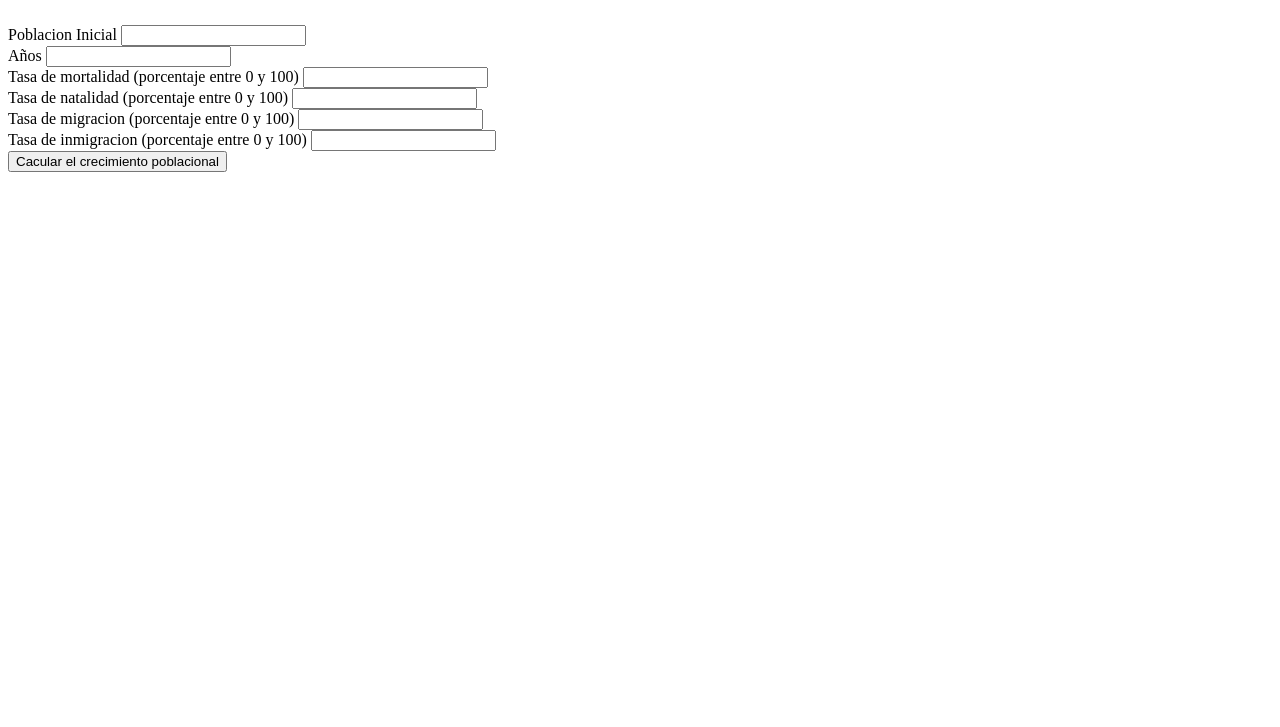
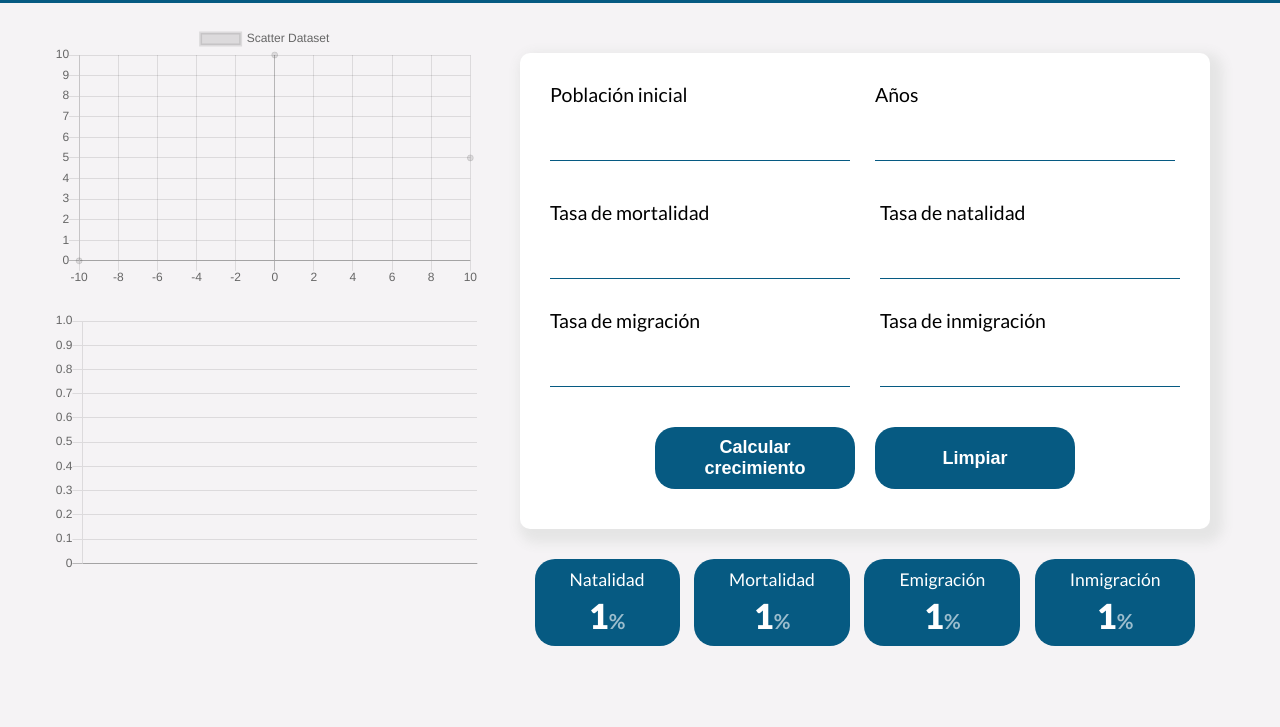
Before and after one commit to Misael1998/ts-ejercicio, a website: page public/index.html in a window 1280 px wide. Shown: the part 73-800 px from the top of the page. Drawn offline with nearby package versions, Linux system fonts and the light colour scheme.

Commit message:
Maquetado simulador de crecimiento poblacional

```diff
--- /dev/null
+++ b/public/css/styles.css
@@ -0,0 +1,149 @@
+@import url('https://fonts.googleapis.com/css2?family=Lato:wght@400;700;900&display=swap');
+
+:root {
+  /* Colors */
+  --primary-color: #065A82;
+  --secondary-color: #1C7293;
+  --background-color: #F5F3F5;
+  --borders-color: #e5e5e5;
+
+
+  /* Fonts */
+  --primary-font: 'Lato', sans-serif;
+  --primary-font-color: #fff;
+  --default-size: 15px;
+
+}
+
+* {
+  margin: 0;
+  padding: 0;
+}
+
+body {
+  font-family: var(--primary-font);
+  background-color: var(--background-color);
+  font-size: var(--default-size);
+}
+
+/*-----------------------Header-------------------------- */
+header {
+  padding: 20px;
+  background-color: var(--primary-color);
+  color: var(--primary-font-color);
+}
+
+
+/*-----------------------Main-------------------------- */
+
+main {
+  display: grid;
+  grid-template-columns: repeat(2,1fr);
+  gap: 20px;
+  margin: 0 50px;
+}
+
+.form-container {
+  padding: 50px 20px;
+}
+
+.form {
+  padding: 30px;
+  background-color: white;
+  box-shadow: 6px 7px 12px 7px var(--borders-color);
+  border-radius: 10px;
+}
+
+.form__stats {
+  display: grid;
+  grid-template-columns: repeat(2,1fr);
+  grid-template-rows: repeat(2,1fr);
+  gap: 30px;
+  margin-bottom: 30px;
+}
+
+.form__main-inputs {
+  display: grid;
+  grid-template-columns: repeat(2,1fr);
+  gap: 20px;
+  margin-bottom: 40px;
+}
+
+
+
+.form__input input {
+  width: 300px;
+  padding:  10px 0;
+  border: none;
+  outline: none;
+  background-color: inherit;
+  border-bottom: 1px solid var(--primary-color);
+  font-size: 1.1em;
+}
+
+.form__input label {
+  display: block;
+  font-size: 1.3em;
+  margin-bottom: 15px;
+}
+
+.button-container {
+  display: flex;
+  justify-content: center;
+
+}
+
+.button {
+  width: 200px;
+  margin: 10px;
+  padding: 10px 15px;
+  font-size: 1.2em;
+  font-weight: bold;
+  border: none;
+  border-radius: 20px;
+  outline: none;
+  background-color: var(--primary-color);
+  color: var(--primary-font-color);
+}
+
+.button:hover {
+  background-color: var(--primary-color);
+}
+
+
+.stats-container {
+  display: flex;
+  justify-content: space-evenly;
+  margin-top: 30px;
+}
+
+.stat-card {
+  text-align: center;
+  padding: 10px 35px;
+  border-radius: 20px;
+  color: var(--primary-font-color);
+  background-color: var(--primary-color);
+
+}
+
+.stat-card h3 {
+  font-weight: 400;
+  margin-bottom: 5px;
+}
+
+.stat-card p {
+  font-size: 2.3em;
+  font-weight: 900;
+  color: var(--primary-font-color);
+}
+
+.stat-card p::after{
+  content: '%';
+  font-size: 0.6em;
+  font-weight: bold;
+  color: rgb(255, 255, 255, 0.6);
+}
+
+.graph {
+  margin: 20px 0;
+}
--- a/public/index.html
+++ b/public/index.html
@@ -3,6 +3,7 @@
   <head>
     <meta charset="utf-8" />
     <meta name="viewport" content="width=device-width, initial-scale=1" />
+    <link rel="stylesheet" href="css/styles.css" />
     <title>Crecimiento Poblacional</title>
 
     <!-- update the version number as needed -->
@@ -16,44 +17,87 @@
     <!-- <script defer src="/__/firebase/init.js"></script> -->
   </head>
   <body>
+    <header>
       <h1>Crecimiento Poblacional</h1>
-    <br />
-    <form id="form">
-      <div>
-        <label for="poblacion-inicial">Poblacion Inicial</label>
+    </header>
+    <main>
+      <section class="charts-container">
+        <canvas id="dispertion-graph" class="graph" width="400" height="250"></canvas>
+        <canvas id="linear-graph" class="graph" width="400" height="250"></canvas>
+      </section>
+      <section class="form-container">
+        <form class="form" id="form">
+          <div class="form__main-inputs">
+            <div class="form__input">
+              <label class="input__label" for="poblacion-inicial"
+                >Población inicial</label
+              >
               <input type="text" id="poblacion-inicial" />
             </div>
-      <div>
-        <label for="anios">Años</label>
+            <div class="form__input">
+              <label class="input__label" for="anios">Años</label>
               <input type="text" id="anios" />
             </div>
-      <div>
-        <label for="tasa-mortalidad"
-          >Tasa de mortalidad (porcentaje entre 0 y 100)</label
-        >
+          </div>
+          <div class="form__stats">
+            <div class="form__input">
+              <label class="input__label" for="tasa-mortalidad"
+                >Tasa de mortalidad
+              </label>
               <input type="text" id="tasa-mortalidad" />
             </div>
-      <div>
-        <label for="tasa-natalidad"
-          >Tasa de natalidad (porcentaje entre 0 y 100)</label
-        >
+            <div class="form__input">
+              <label class="input__label" for="tasa-natalidad"
+                >Tasa de natalidad
+              </label>
               <input type="text" id="tasa-natalidad" />
             </div>
-      <div>
-        <label for="tasa-migracion"
-          >Tasa de migracion (porcentaje entre 0 y 100)</label
-        >
+            <div class="form__input">
+              <label class="input__label" for="tasa-migracion"
+                >Tasa de migración
+              </label>
               <input type="text" id="tasa-migracion" />
             </div>
-      <div>
-        <label for="tasa-inmigracion"
-          >Tasa de inmigracion (porcentaje entre 0 y 100)</label
-        >
+            <div class="form__input">
+              <label class="input__label" for="tasa-inmigracion"
+                >Tasa de inmigración
+              </label>
               <input type="text" id="tasa-inmigracion" />
             </div>
-      <button type="submit">Cacular el crecimiento poblacional</button>
+          </div>
+          <div class="button-container">
+            <button class="button" type="submit">
+              Calcular crecimiento
+            </button>
+            <button class="button" type="submit">
+              Limpiar
+            </button>
+          </div>
         </form>
+        <section class="stats-container">
+          <div class="stat-card">
+            <h3>Natalidad</h3>
+            <p>1</p>
+          </div>
+          <div class="stat-card">
+            <h3>Mortalidad</h3>
+            <p>1</p>
+          </div>
+          <div class="stat-card">
+            <h3>Emigración</h3>
+            <p>1</p>
+          </div>
+          <div class="stat-card">
+            <h3>Inmigración</h3>
+            <p>1</p>
+          </div>
+        </section>
+      </section>
+    </main>
+
+    <script src="https://cdnjs.cloudflare.com/ajax/libs/Chart.js/2.9.3/Chart.min.js"></script>
     <script src="./js/crecimiento.js"></script>
+    <script src="./js/chart.js"></script>
     <script src="./js/index.js"></script>
     <!-- <script>
       document.addEventListener("DOMContentLoaded", function () {
--- /dev/null
+++ b/public/js/chart.js
@@ -0,0 +1,26 @@
+const dispertionGraph = document.getElementById("dispertion-graph");
+const linearGraph = document.getElementById("linear-graph");
+
+const linearChart = new Chart(linearGraph, {
+  type: 'line',
+  data: [0,10,20,30],
+})
+
+const dispertionChart = new Chart(dispertionGraph,{
+  type: 'scatter',
+  data: {
+    datasets: [{
+      label: 'Scatter Dataset',
+      data: [{
+          x: -10,
+          y: 0
+      }, {
+          x: 0,
+          y: 10
+      }, {
+          x: 10,
+          y: 5
+      }]
+  }]
+  }
+})
```
Lines whose indentation alone changed are shown as unchanged.
